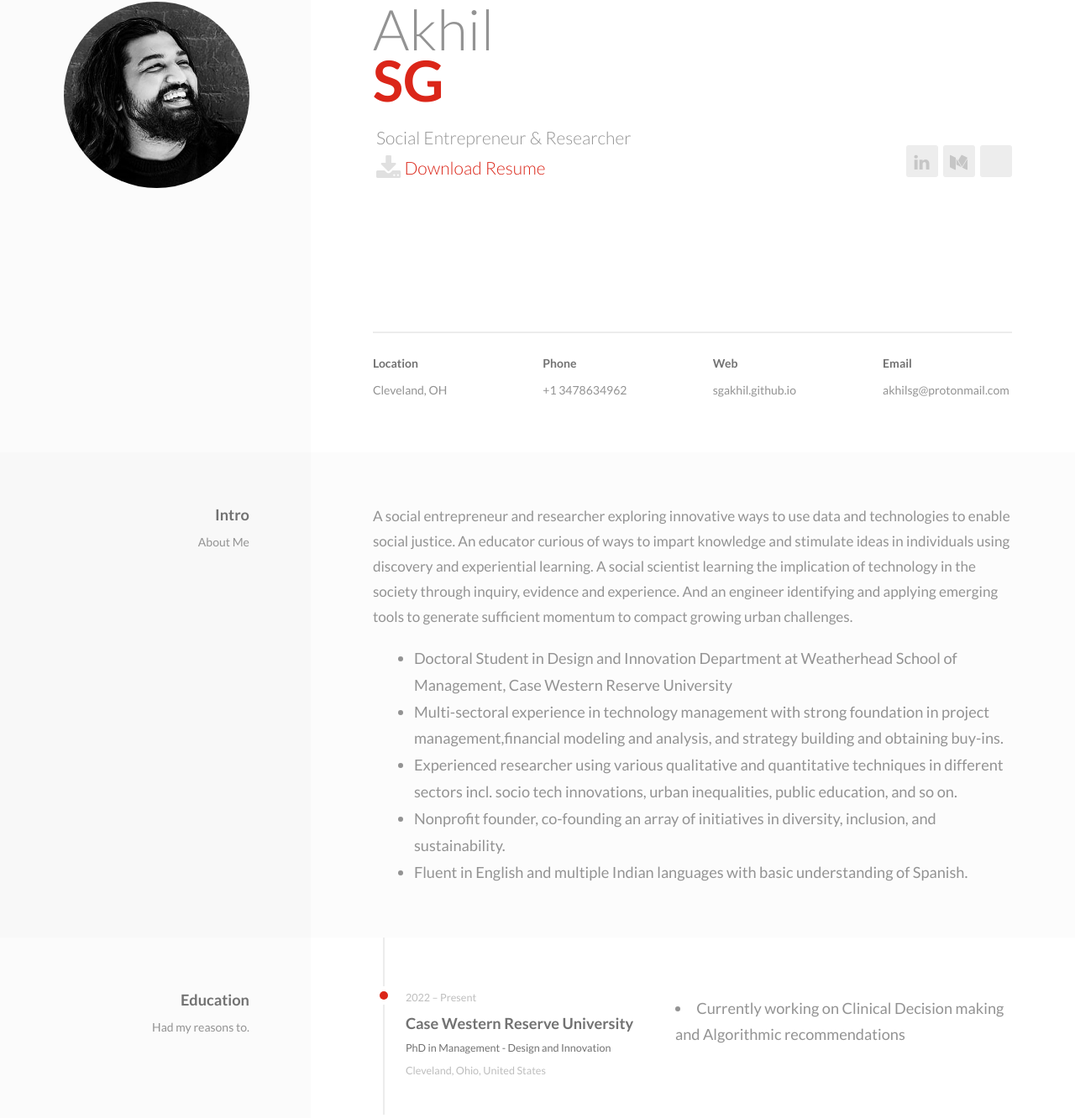
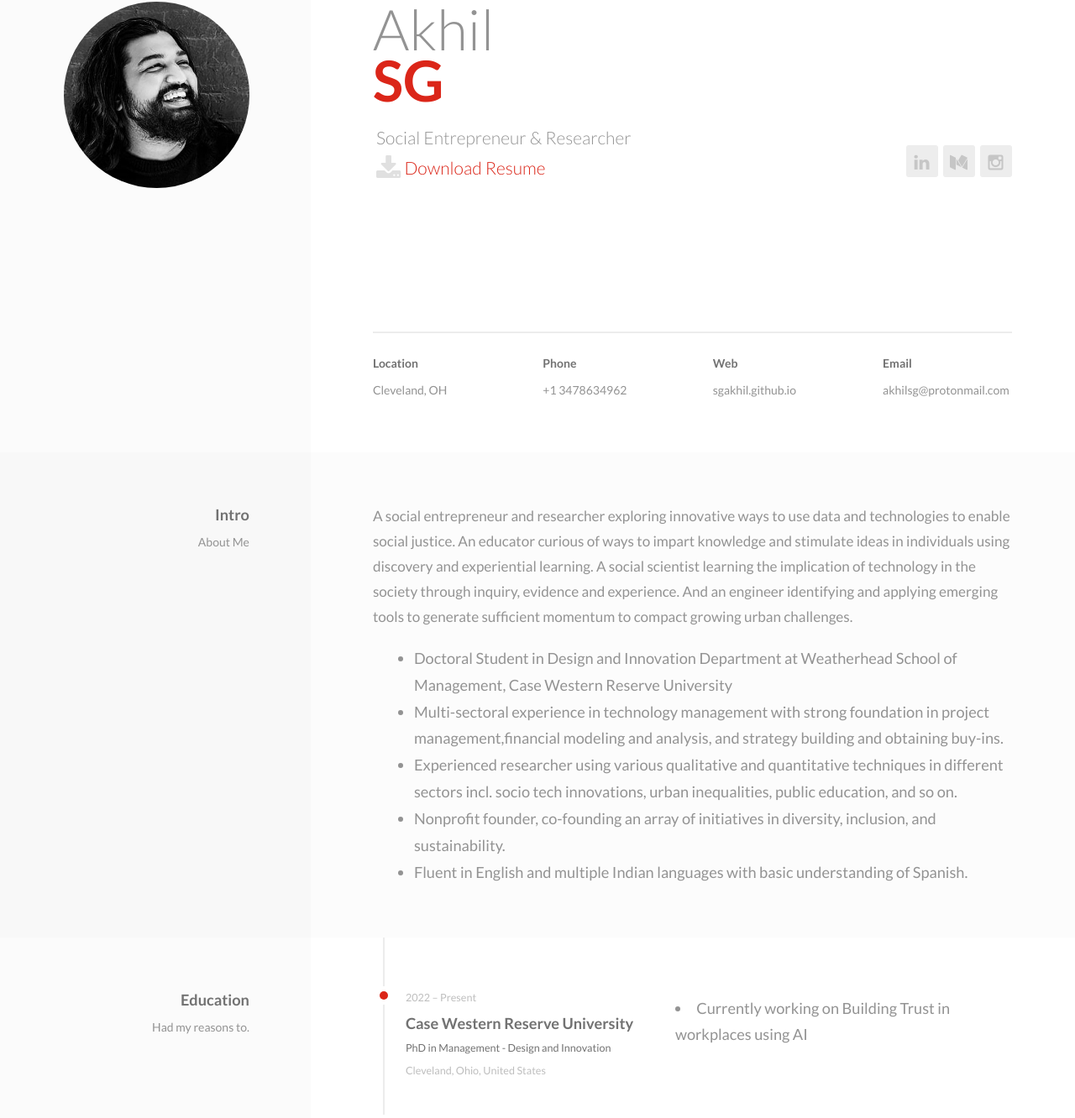
Before and after one commit to sgakhil/akhilsg.github.io, a plain HTML site: page index.html in a window 1280 px wide. Shown: the part 261-1593 px from the top of the page at 84% size. Drawn offline with Linux system fonts and the light colour scheme.

Commit message:
Update index.html
Updated the social links, changed 'currently working on'

```diff
--- a/index.html
+++ b/index.html
@@ -130,8 +130,8 @@
                                                 </a>
                                             </li>
                                             <li class="a-header">
-                                                <a href="https://twitter.com/SGandAkhil" target="_blank" class="c-social-button  t-social-button">
-                                                    <i class="fa  fa-lg  fa-notion"></i>
+                                                <a href="https://www.instagram.com/sg_akhil/" target="_blank" class="c-social-button  t-social-button">
+                                                    <i class="fa  fa-lg  fa-instagram"></i>
                                                 </a>
                                             </li>
                                         </ul><!-- /c-header__social-buttons -->
@@ -307,7 +307,7 @@
                                                 </div>
                                                 <div class="o-grid__col-md-7">
                                                     <p>
-                                                        <li>Currently working on Clinical Decision making and Algorithmic recommendations</li>
+                                                        <li>Currently working on Building Trust in workplaces using AI</li>
                                                     </p>
                                                 </div>
                                             </div><!-- /o-grid -->
@@ -976,8 +976,8 @@
                                                 </a>
                                             </li>
                                             <li class="a-footer">
-                                                <a href="https://twitter.com/SGandAkhil" target="_blank" class="c-social-button  t-social-button">
-                                                    <i class="fa  fa-lg  fa-twitter"></i>
+                                                <a href="https://www.instagram.com/sg_akhil/" target="_blank" class="c-social-button  t-social-button">
+                                                    <i class="fa  fa-lg  fa-instagram"></i>
                                                 </a>
                                             </li>
                                         </ul><!-- /c-footer__social-buttons -->
```
